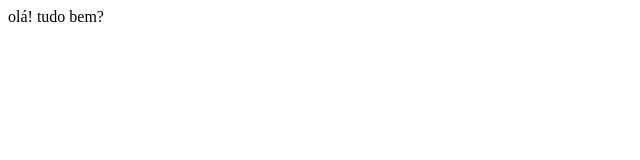
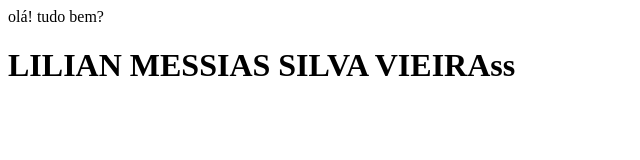
Before and after one commit to Lilianmessiasvieira/home-page, a plain HTML site: page index.html in a window 1280 px wide. Shown: the whole page, without its empty margins (0-640 px from the left). Drawn offline with Linux system fonts and the light colour scheme.

Commit message:
Definindo autor da page

```diff
--- a/index.html
+++ b/index.html
@@ -1 +1,2 @@
 olá! tudo bem?
+<h1> LILIAN MESSIAS SILVA VIEIRAss</h1>
```
